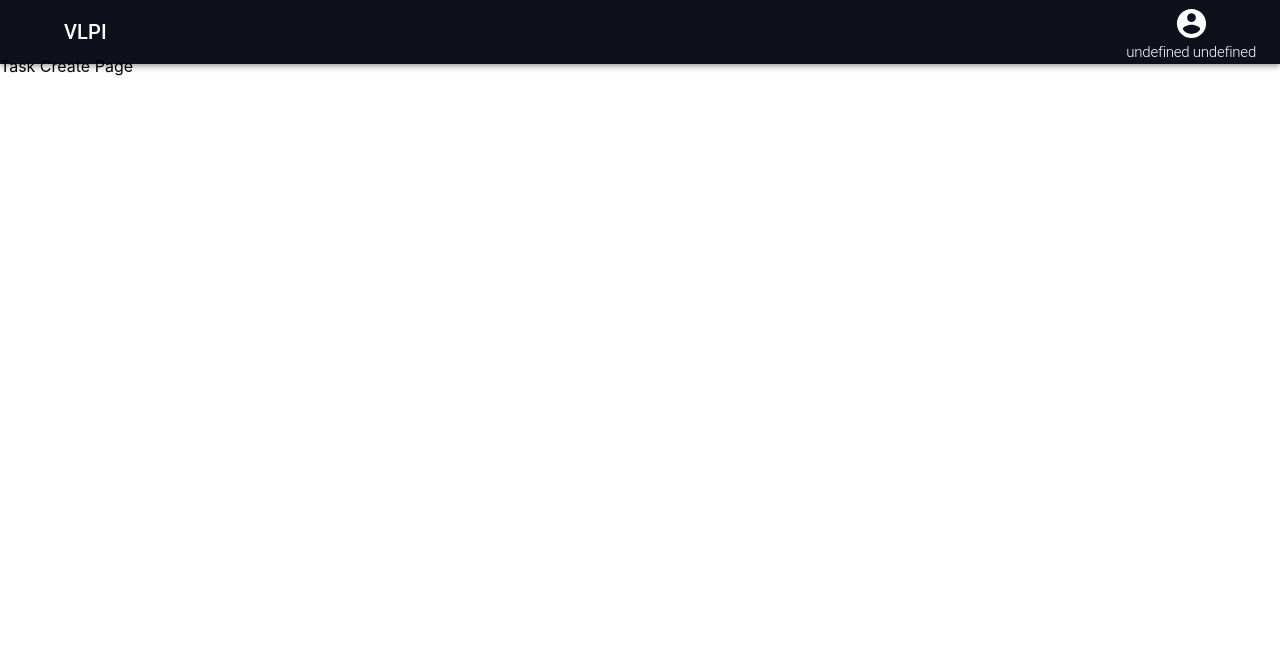
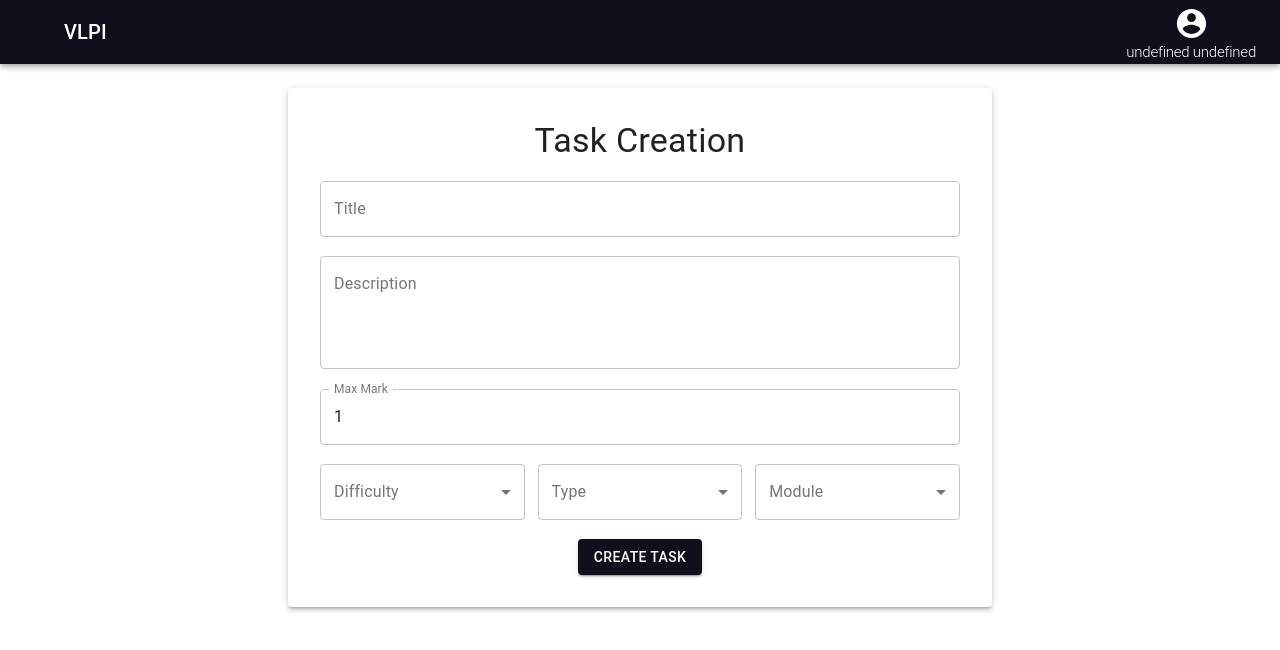
Before and after one commit to APPZ-NULP/vlpi-client, a React (Create React App) app in the folder vlpi/: page /task-create in a window 1280 px wide. Shown: the top 650 px of the page. Built offline with nearby package versions, Linux system fonts and the light colour scheme; sample sign-in values are in the browser's storage; what gojs would draw is missing.

Commit message:
feat: added basic task creation page

```diff
--- a/vlpi/src/components/TaskCreatePage/TaskCreatePage.js
+++ b/vlpi/src/components/TaskCreatePage/TaskCreatePage.js
@@ -1,13 +1,198 @@
 import React, { Component } from 'react';
+import { withStyles } from "@material-ui/core/styles";
+import Paper from "@material-ui/core/Paper";
+import TextField from "@material-ui/core/TextField";
+import Typography from "@material-ui/core/Typography";
+import MenuItem from '@material-ui/core/MenuItem';
+import FormHelperText from '@material-ui/core/FormHelperText';
+import FormControl from '@material-ui/core/FormControl';
+import Select from '@material-ui/core/Select';
+import InputLabel from '@material-ui/core/InputLabel';
+import Button from '@material-ui/core/Button';
+import axios from "axios";
+import history from "../../history"
+
+const styles = (theme) => ({
+    root: {
+        display: "flex",
+        flexWrap: "wrap",
+        justifyContent: "center",
+        alignContent: "center",
+        "& > *": {
+        margin: theme.spacing(4),
+        width: "50vw",
+        },
+    },
+
+    formControl: {
+        // margin: theme.spacing(1),
+        // minWidth: 120,
+      },
+
+      selectEmpty: {
+        marginTop: theme.spacing(2),
+      },
+
+    paper: {
+        padding: theme.spacing(4),
+    },
+});
 
 class TaskCreatePage extends Component {
+    state = {
+        difficulty: "",
+        type: "",
+        module: "",
+    }
+
+    handleDifficulty = (event) => {
+        this.setState({
+            difficulty: event.target.value
+        })
+    };
+
+    handleType = (event) => {
+        this.setState({
+            type: event.target.value
+        })
+    };
+
+    handleModule = (event) => {
+        this.setState({
+            module: event.target.value
+        })
+    };
+
+    handleCreateTask = (event) => {
+        let title = document.getElementById("title").value
+        let description = document.getElementById("description").value
+        let maxMark = document.getElementById("maxMark").value
+
+        axios.post(
+            "http://localhost:8000/api/tasks/", {
+                "title": title,
+                "description": description,
+                "difficulty": this.state.difficulty,
+                "type": this.state.type,
+                "max_mark": maxMark,
+                "module": this.state.module,
+            }
+        ).then(response => {
+            history.push("/task-list")
+        }).catch(reason => {
+            console.log(reason)
+        })
+    };
+
     render() {
+        const { classes } = this.props;
         return (
-            <div>
-                Task Create Page
+            <div className={classes.root}>
+            <Paper className={classes.paper} elevation={3}>
+            <Typography
+                variant="h4"
+                gutterBottom
+                style={{ textAlign: "center", marginBottom: "1.2rem" }}
+            >
+                {"Task Creation"}
+            </Typography>
+            <TextField
+                label="Title"
+                variant="outlined"
+                style={{ marginBottom: "1.2rem" }}
+                fullWidth
+                id="title"
+            />
+
+            <TextField
+                label="Description"
+                variant="outlined"
+                multiline
+                rows={4}
+                style={{ marginBottom: "1.2rem" }}
+                fullWidth
+                id="description"
+            />
+
+            <TextField
+                label="Max Mark"
+                variant="outlined"
+                type="number"
+                defaultValue={1}
+                InputProps={{ inputProps: { min: 1, max: 100 } }}
+                style={{ marginBottom: "1.2rem" }}
+                id="maxMark"
+                fullWidth
+            />
+
+            <FormControl variant="outlined" className={classes.formControl} style={{width:"32%"}}>
+                <InputLabel id="difficulty-label">Difficulty</InputLabel>
+                <Select
+                labelId="difficulty-label"
+                id="difficulty"
+                value={this.state.difficulty}
+                fullWidth
+                onChange={this.handleDifficulty}
+                label="Difficulty"
+                >
+                <MenuItem value={"EASY"}>Easy</MenuItem>
+                <MenuItem value={"MEDIUM"}>Medium</MenuItem>
+                <MenuItem value={"HARD"}>Hard</MenuItem>
+
+                </Select>
+            </FormControl>
+
+            <FormControl variant="outlined" className={classes.formControl} style={{width:"32%", marginLeft: "2%"}}>
+                <InputLabel id="type-label">Type</InputLabel>
+                <Select
+                labelId="type-label"
+                id="type"
+                value={this.state.type}
+                fullWidth
+                onChange={this.handleType}
+                label="type"
+                >
+                <MenuItem value={"USE_CASE"}>Use Case</MenuItem>
+                <MenuItem value={"SEQUENCE"}>Sequence</MenuItem>
+                <MenuItem value={"COMMUNICATION"}>Communication</MenuItem>
+                <MenuItem value={"ACTIVITY"}>Activity</MenuItem>
+                <MenuItem value={"CLASS"}>Class</MenuItem>
+                <MenuItem value={"OBJECT"}>Object</MenuItem>
+                <MenuItem value={"PACKAGE"}>Package</MenuItem>
+                <MenuItem value={"INTERNAL_STRUCTURE"}>Internal Structure</MenuItem>
+                <MenuItem value={"COMPONENT"}>Component</MenuItem>
+                <MenuItem value={"DEPLOYMENT"}>Deployment</MenuItem>
+
+                </Select>
+            </FormControl>
+
+            <FormControl variant="outlined" className={classes.formControl} style={{width:"32%", marginLeft: "2%"}}>
+                <InputLabel id="module-label">Module</InputLabel>
+                <Select
+                labelId="module-label"
+                id="module"
+                value={this.state.module}
+                fullWidth
+                onChange={this.handleModule}
+                label="module"
+                >
+                <MenuItem value={1}>Requirements</MenuItem>
+                <MenuItem value={2}>Design</MenuItem>
+                <MenuItem value={3}>Modelling</MenuItem>
+                <MenuItem value={4}>Coding</MenuItem>
+                <MenuItem value={5}>Testing</MenuItem>
+
+                </Select>
+            </FormControl>
+
+            <div style={{width: "100%", textAlign: 'center', marginTop: "1.2rem"}}>
+                <Button variant="contained" color="primary" onClick={this.handleCreateTask}>Create Task</Button>
             </div>
+
+            </Paper>
+        </div>
         )
     }
 }
 
-export default TaskCreatePage
+export default withStyles(styles, { withTheme: true })(TaskCreatePage);
--- a/vlpi/src/components/TaskListPage/TaskListPage.js
+++ b/vlpi/src/components/TaskListPage/TaskListPage.js
@@ -13,7 +13,15 @@ const taskDifficulty = {
 
 const taskType = {
 	CLASS: "Class",
-	USE_CASE: "Use Case",
+    USE_CASE: "Use Case",
+    SEQUENCE: "Sequence",
+    COMMUNICATION: "Communication",
+    ACTIVITY: "Activity",
+    OBJECT: "Object",
+    PACKAGE: "Package",
+    INTERNAL_STRUCTURE: "Internal Structure",
+    COMPONENT: "Component",
+    DEPLOYMENT: "Deployment"
 }
 
 
--- a/vlpi/src/components/TaskStatistics/TaskStatistics.js
+++ b/vlpi/src/components/TaskStatistics/TaskStatistics.js
@@ -12,8 +12,17 @@ const taskDifficulty = {
 
 const taskType = {
 	CLASS: "Class",
-	USE_CASE: "Use Case",
+    USE_CASE: "Use Case",
+    SEQUENCE: "Sequence",
+    COMMUNICATION: "Communication",
+    ACTIVITY: "Activity",
+    OBJECT: "Object",
+    PACKAGE: "Package",
+    INTERNAL_STRUCTURE: "Internal Structure",
+    COMPONENT: "Component",
+    DEPLOYMENT: "Deployment"
 }
+
 
 const styles = theme => ({
     root: {
```
Also changed, not shown: vlpi/src/components/SignUp/SignUp.js (indentation only).
